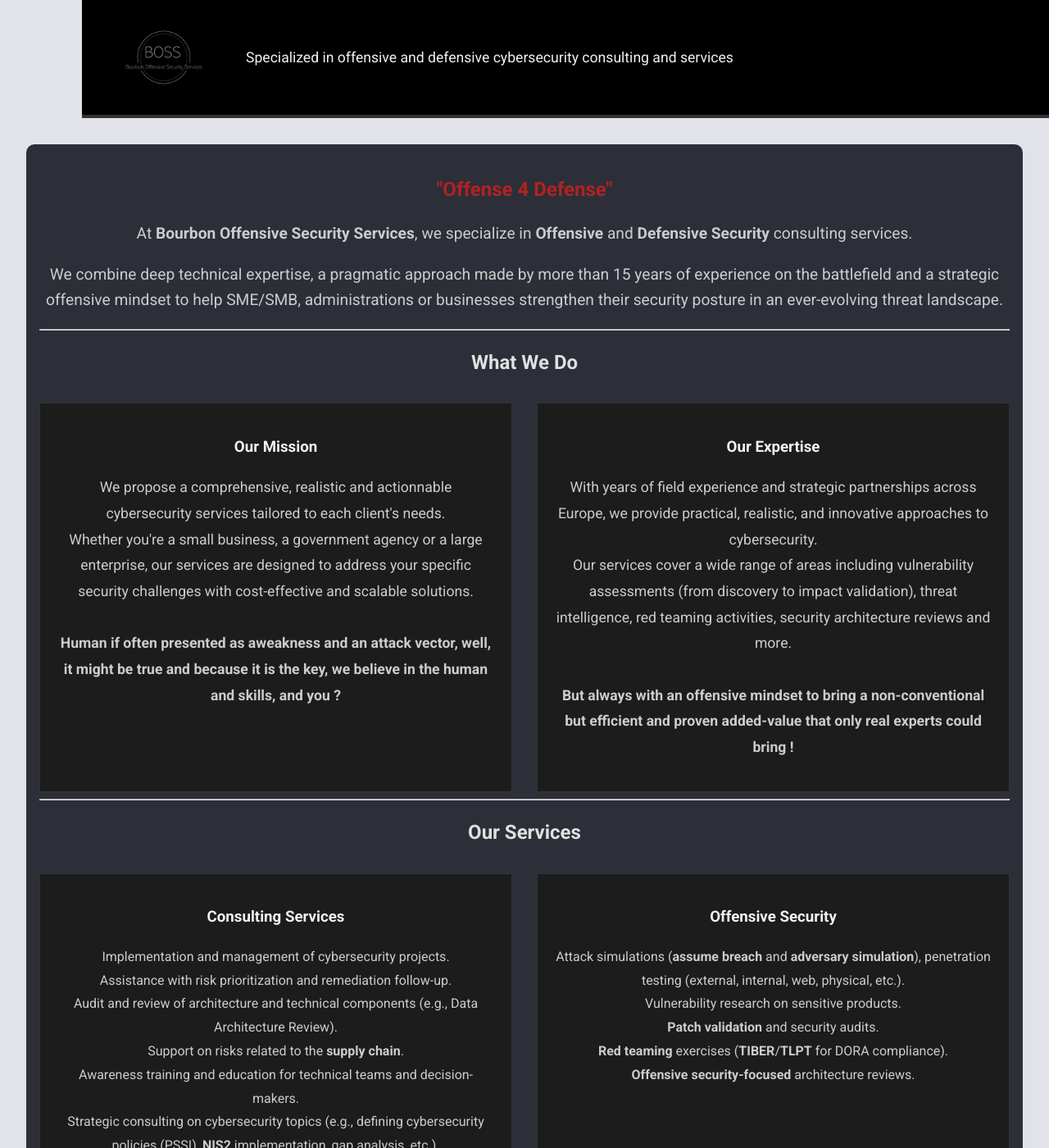
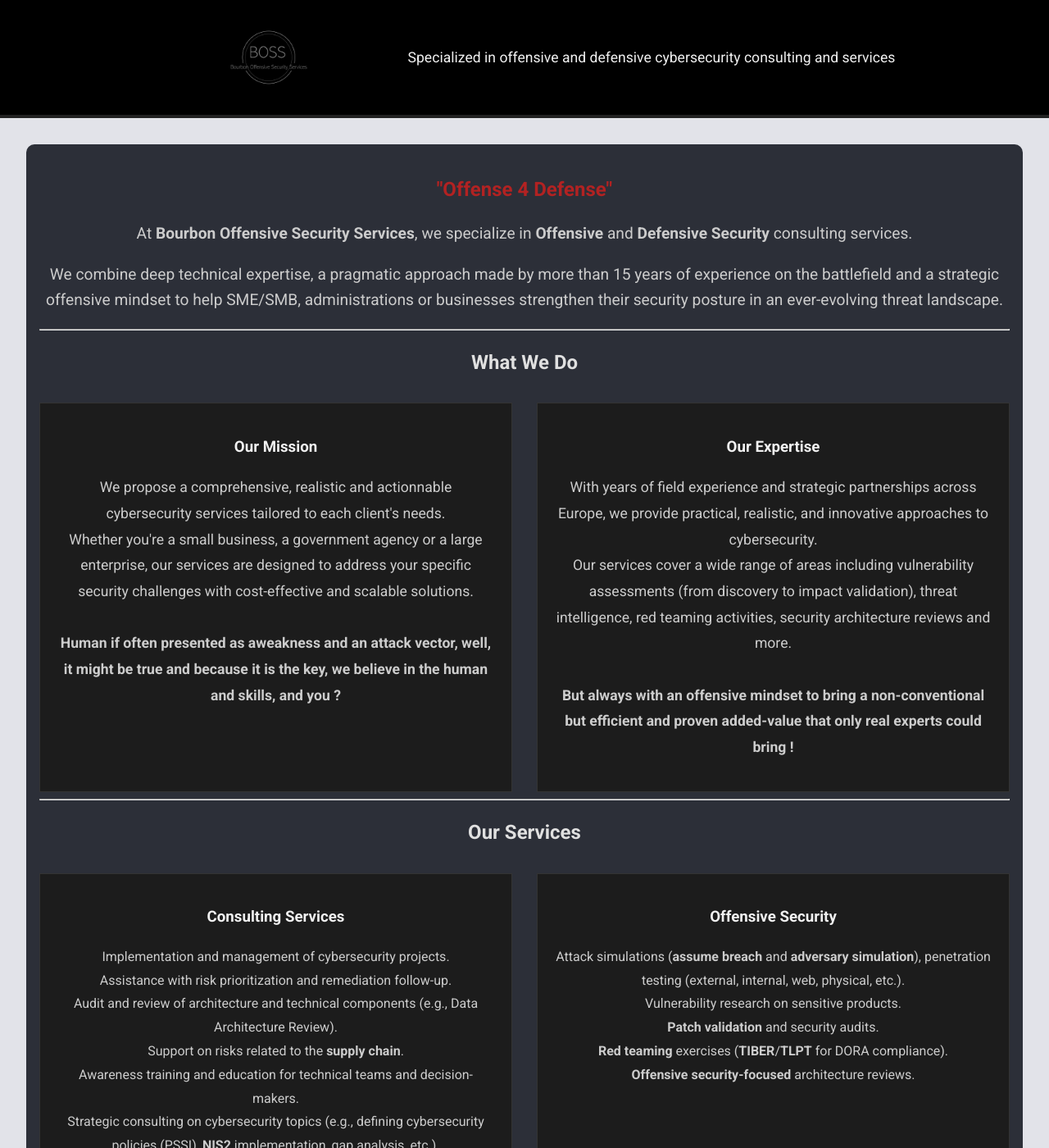
Before and after one commit to kmkz/BOSS.github.io, a Jekyll site: the page built from index.md, in a window 1280 px wide and 1400 px high. Shown: the whole window at 82% size. Built offline with Jekyll 4.4.1, drawn with Linux system fonts in a browser that asks for light colours.

Commit message:
css party

```diff
--- a/_layouts/default.html
+++ b/_layouts/default.html
@@ -108,27 +108,27 @@
 .site-header {
   display: flex;
   align-items: center;
-  justify-content: flex-start;
-  padding: 10px 20px 10px 40px; /* padding ajusté pour un peu plus d’espace à gauche */
-  background-color: #000000;
+  justify-content: center;  /* centre le contenu dans le header */
+  padding: 10px 40px;       /* padding autour pour ne pas coller au bord */
+  background-color: #000000;   /* bandeau noir */
   position: sticky;
   top: 0;
   z-index: 1000;
-  border-bottom: 4px solid #333;
-  margin-left: 100px;  /* décale le tout un peu plus à droite */
+  border-bottom: 4px solid #222;  /* ligne sous le header */
+  width: 100%;                   /* garantit que le header prend toute la largeur */
 }
 
 .logo {
-  width: 120px;
+  width: 120px;                  /* logo agrandi à 120px */
   height: 120px;
   object-fit: contain;
-  margin-right: 40px;
+  margin-right: 110px;           /* espace large entre logo et texte */
 }
 
 .site-title {
   font-size: 26px;
   margin: 0;
-  color: #333;
+  color: #fff;                  /* couleur du texte en blanc */
 }
 
 
```
